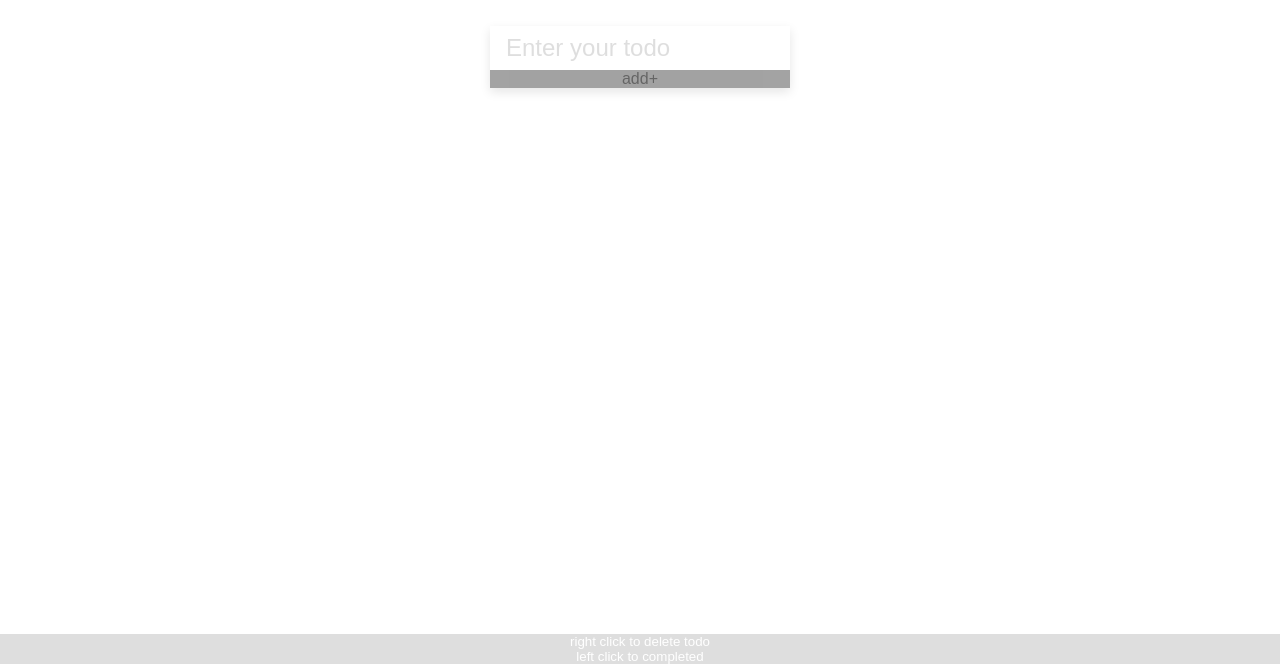
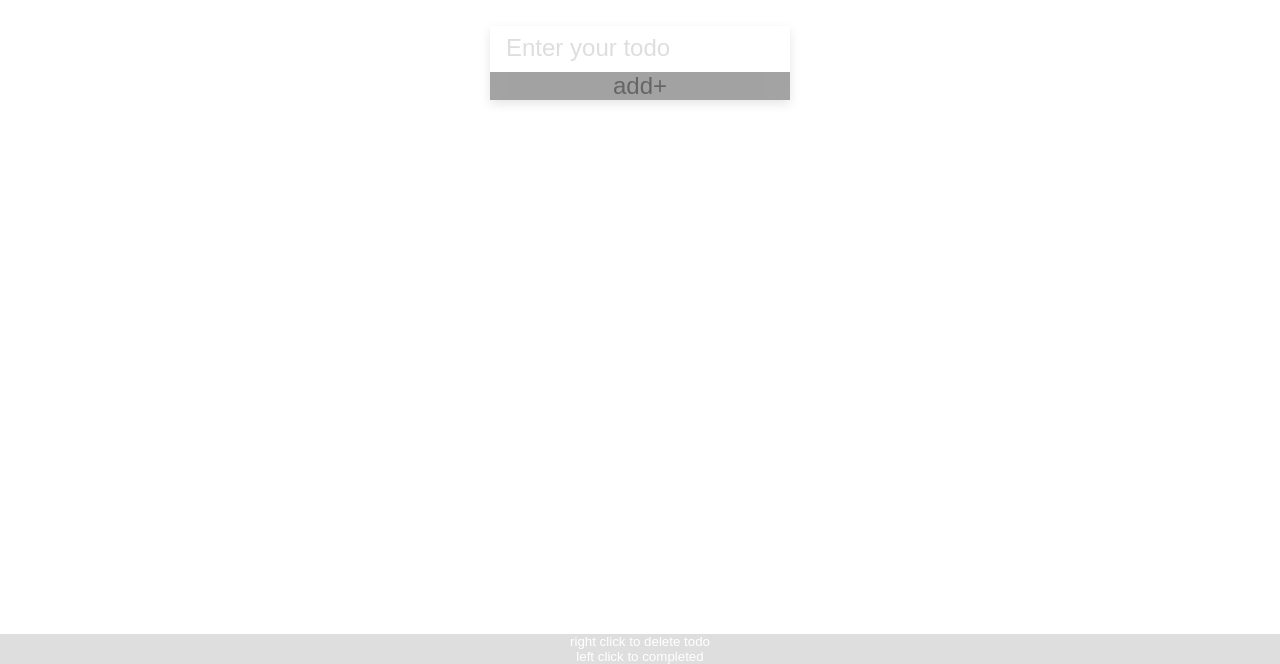
Before and after one commit to owl0501/todo-app, a plain HTML site: page index.html in a window 1280 px wide. Shown: the part 136-800 px from the top of the page. Drawn offline with Linux system fonts and the light colour scheme.

Commit message:
css fine-turning

```diff
--- a/main.css
+++ b/main.css
@@ -99,9 +99,10 @@ input::placeholder{
     border: none;
     color: #000;
     background-color: #666;
-    font-size: 1rem;
+    font-size: 1.5rem;
     cursor: pointer;
     opacity: .6;
+    margin-top: 2px;
 }
 .btn-add:hover{
     opacity: 1;
```
